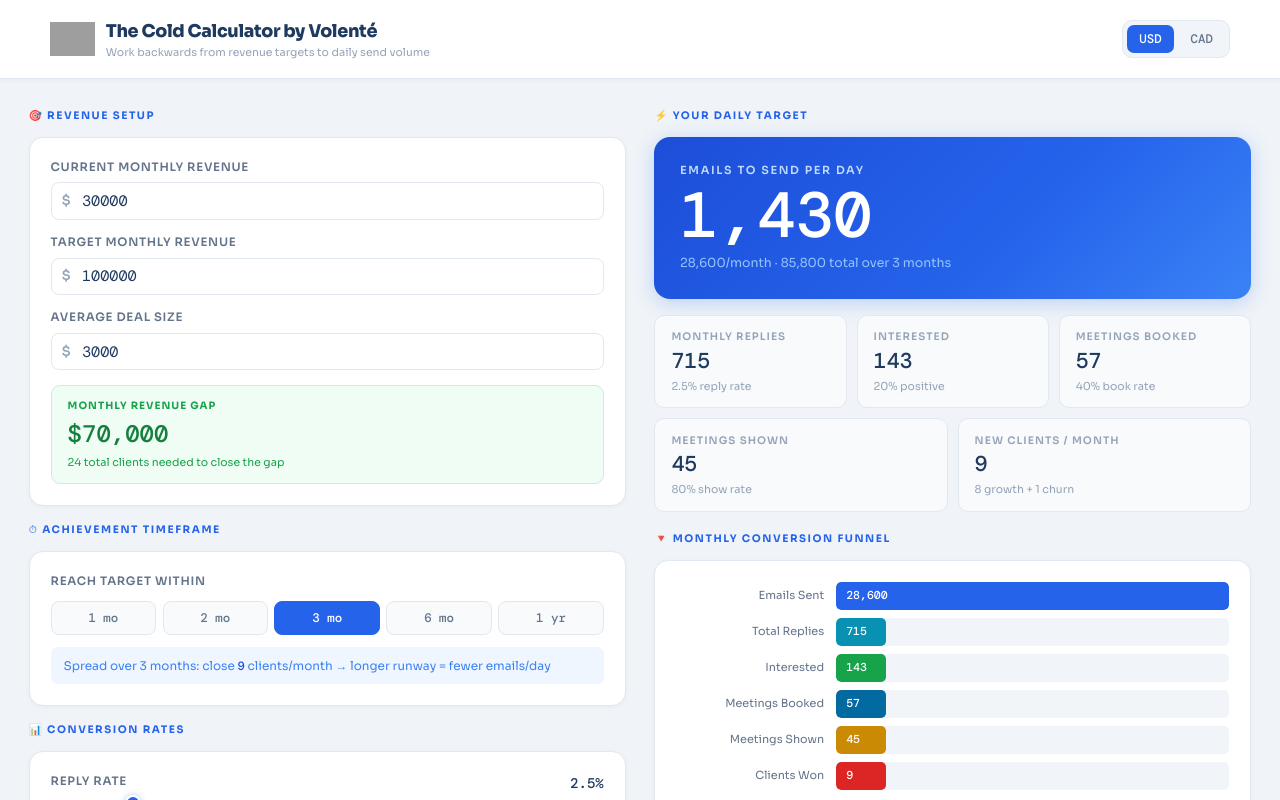
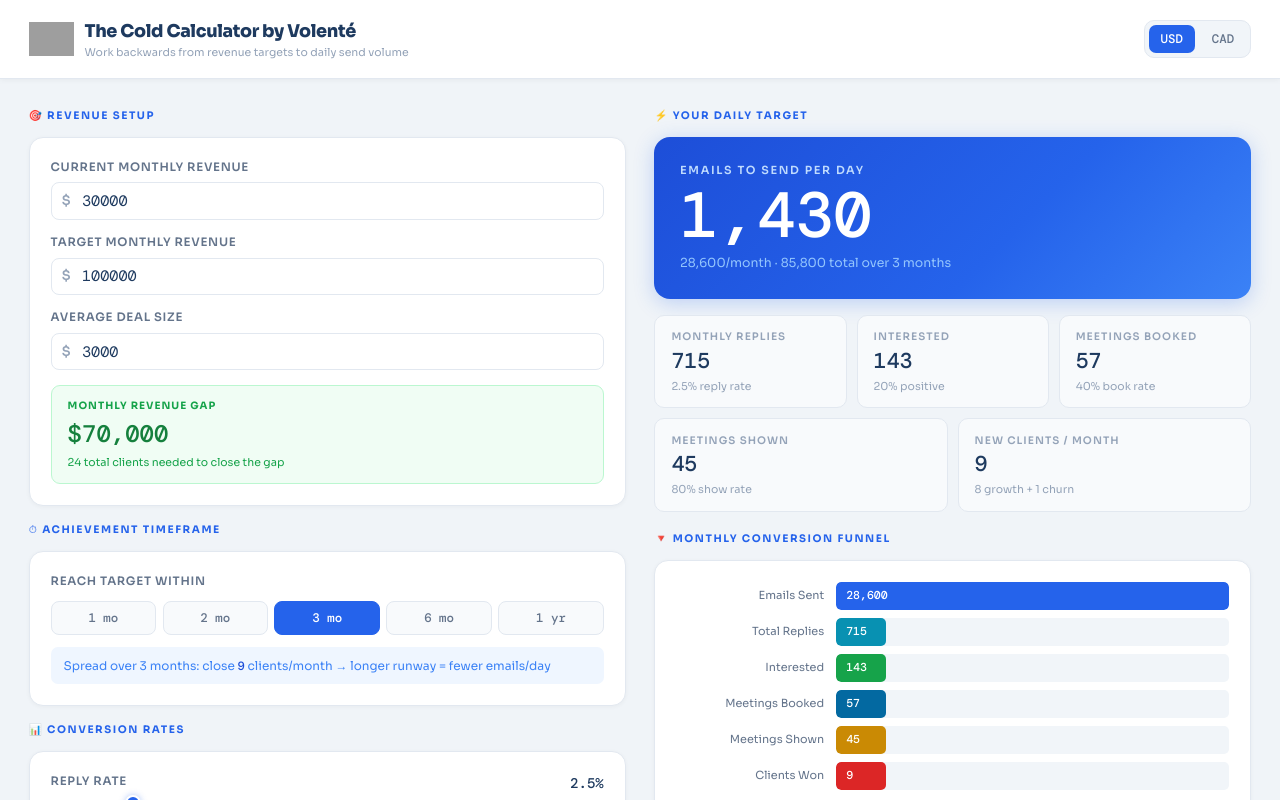
Before and after one commit to contact397/cold-calculator-v2, a React (Vite) app: page / in a window 1280 px wide. Shown: the top 800 px of the page. Built offline with nearby package versions, Linux system fonts and the light colour scheme; grey boxes are pictures that could not be loaded; a web font is replaced by a local one.

Commit message:
Update App.jsx
Header width 100%

```diff
--- a/src/App.jsx
+++ b/src/App.jsx
@@ -268,7 +268,7 @@ export default function App() {
 
       {/* Header */}
       <div style={{ background: "#fff", borderBottom: "1.5px solid #e2e8f0", padding: isMobile ? "1rem 1.1rem" : "1.1rem 1.8rem", boxShadow: "0 1px 6px rgba(0,0,0,0.05)" }}>
-        <div style={{ maxWidth: "1180px", margin: "0 auto", display: "flex", justifyContent: "space-between", alignItems: "center", gap: "1rem" }}>
+        <div style={{ maxWidth: "100%", margin: "0 auto", display: "flex", justifyContent: "space-between", alignItems: "center", gap: "1rem" }}>
           <div style={{ display: "flex", alignItems: "center", gap: "0.65rem" }}>
             <img src="https://storage.googleapis.com/msgsndr/bEBJSFPZH9POL2qVaxN0/media/698b97feca717c1fa4c8e2c7.png" alt="Logo" style={{ height: "34px", width: "auto", objectFit: "contain", flexShrink: 0 }} />
             <div>
```
